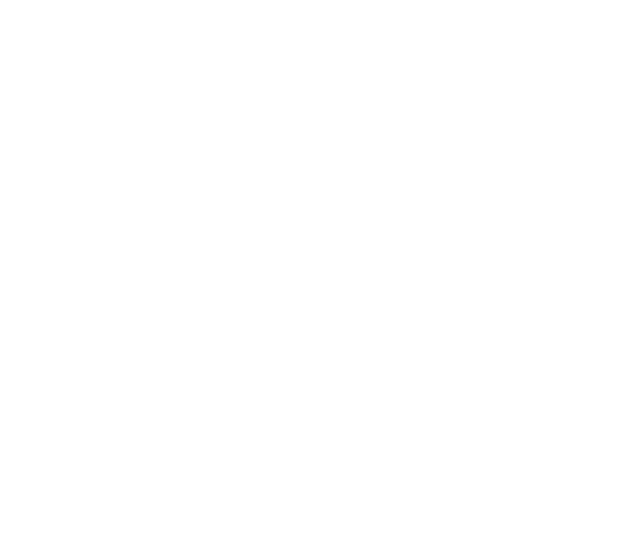
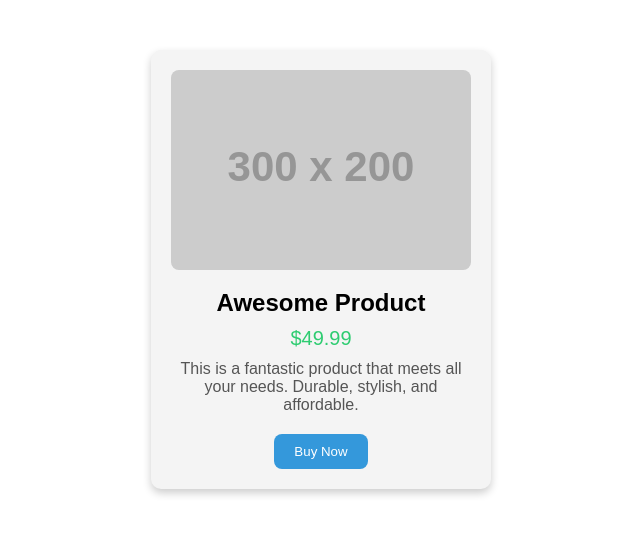
Before and after one commit to acciojob/pricing-card-pathania0001, a website: page main.html in a window 1280 px wide. Shown: the whole page, without its empty margins (319-959 px from the left). Drawn offline with Linux system fonts and the light colour scheme; placeholder pictures from the web are drawn by us.

Commit message:
created a submission

```diff
--- a/main.html
+++ b/main.html
@@ -1,16 +1,20 @@
 <!DOCTYPE html>
+<html lang="en">
+<head>
+  <meta charset="UTF-8">
+  <title>Product Card</title>
+  <link rel="stylesheet" href="styles.css">
+</head>
+<body>
 
-<html>
-
-<head>
-	<link rel="stylesheet" href="styles.css">
-</head>
-
-<body>
-	<!-- the entire body must be written by student -->
-    <script type="text/javascript" src="./script.js">
-</script>
+  <!-- Card Container -->
+  <div class="card">
+    <img src="https://via.placeholder.com/300x200" alt="Product Image" class="card-img">
+    <h1 class="card-title">Awesome Product</h1>
+    <p class="card-price">$49.99</p>
+    <p class="card-description">This is a fantastic product that meets all your needs. Durable, stylish, and affordable.</p>
+    <button class="buy-btn">Buy Now</button>
+  </div>
 
 </body>
-
 </html>
--- a/styles.css
+++ b/styles.css
@@ -1 +1,52 @@
 /*  your css code here. If applicable */
+/* Style the main card */
+.card {
+  width: 300px;
+  padding: 20px;
+  background-color: #f4f4f4;
+  box-shadow: 0 4px 8px rgba(0, 0, 0, 0.2);
+  margin: 50px auto;
+  border-radius: 10px;
+  text-align: center;
+  font-family: Arial, sans-serif;
+}
+
+/* Image inside the card */
+.card-img {
+  width: 100%;
+  border-radius: 8px;
+}
+
+/* Title */
+.card-title {
+  font-size: 24px;
+  margin: 15px 0 10px;
+}
+
+/* Price */
+.card-price {
+  font-size: 20px;
+  color: #2ecc71;
+  margin: 5px 0;
+}
+
+/* Description */
+.card-description {
+  font-size: 16px;
+  color: #555;
+  margin: 10px 0 20px;
+}
+
+/* Buy Now button */
+.buy-btn {
+  padding: 10px 20px;
+  background-color: #3498db;
+  color: white;
+  border: none;
+  border-radius: 8px;
+  cursor: pointer;
+}
+
+.buy-btn:hover {
+  background-color: #2980b9;
+}
```
